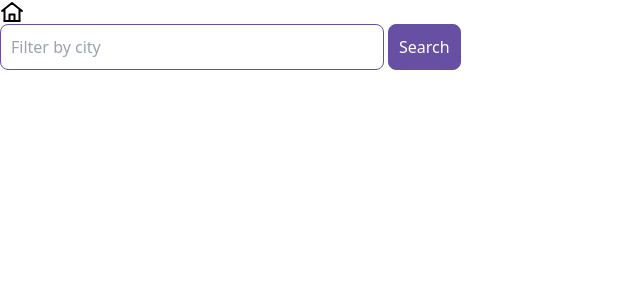
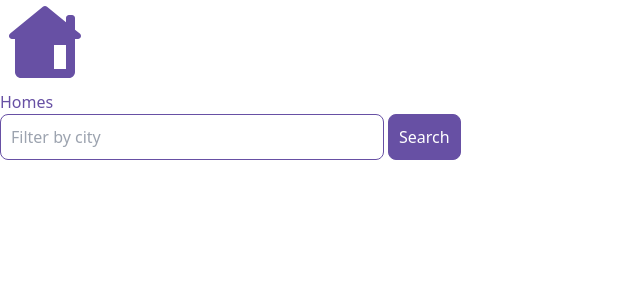
Before and after one commit to DarkHotTea/CM_Proj-7_HM, an Angular app: page / in a window 1280 px wide. Shown: the top 300 px of the page, without its empty margins (0-640 px from the left). Built offline with nearby package versions, Linux system fonts and the light colour scheme.

Commit message:
Changed logo

```diff
--- a/src/app/app.component.scss
+++ b/src/app/app.component.scss
@@ -0,0 +1,5 @@
+.brand-name {
+  span {
+    color: var(--primary-color);
+  }
+}
--- a/src/app/app.component.ts
+++ b/src/app/app.component.ts
@@ -7,13 +7,14 @@ import { HomeComponent } from './home/home.component';
   imports: [HomeComponent],
   template: `
     <main>
-      <header class="brand-name">
+      <header class="brand-name flex items-center gap-1">
         <img
-          class="brand-logo"
+          class="brand-logo max-w-14"
           src="/assets/home.svg"
           alt="logo"
           aria-hidden="true"
         />
+        <span class="text-4xl font-semibold">Homes</span>
       </header>
       <section class="content">
         <app-home></app-home>
```
Also changed, not shown: src/assets/home.svg.
